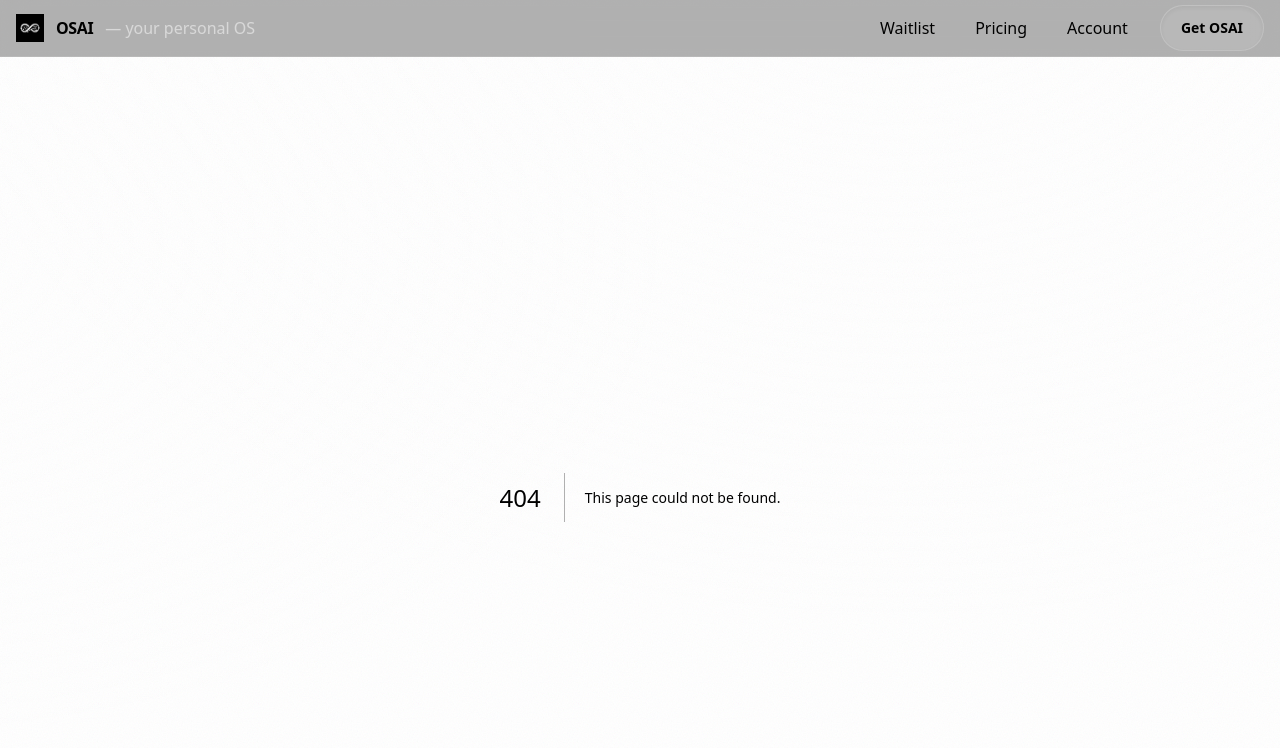
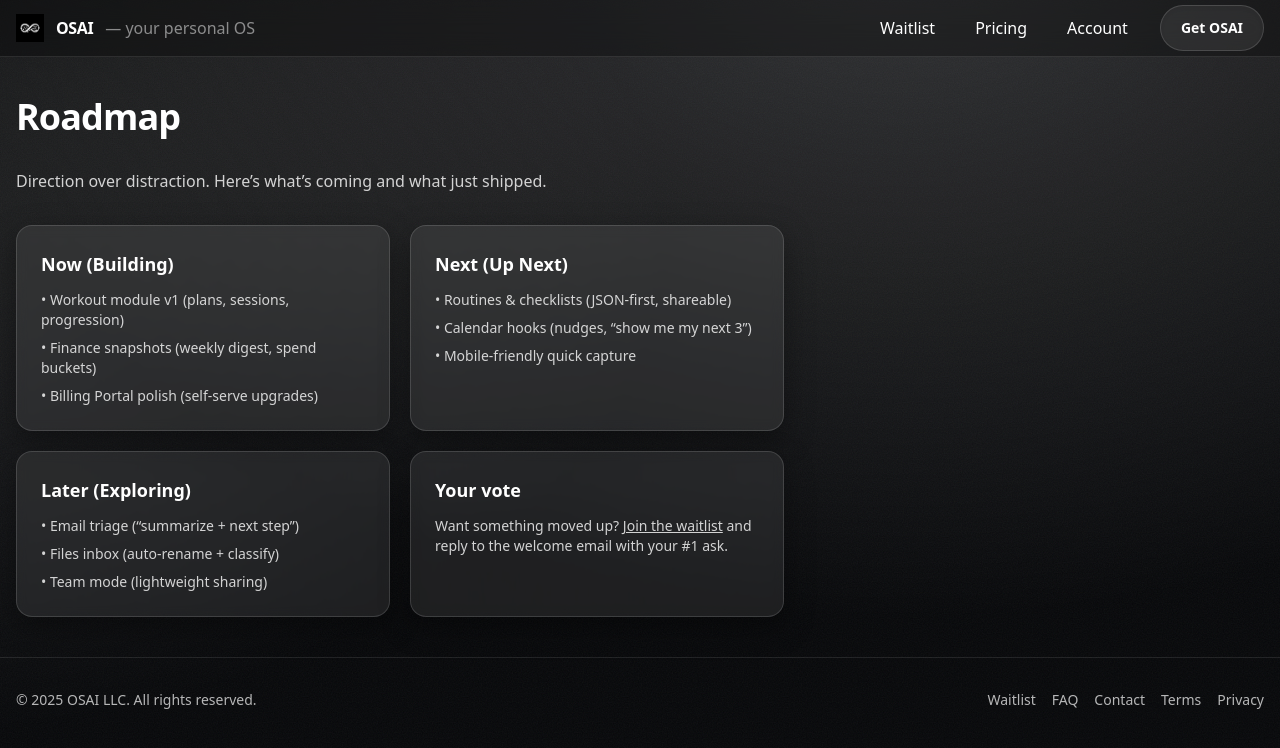
Before and after one commit to MasonIllies/OSAI, a Next.js app in the folder osai-mvp/: page /roadmap in a window 1280 px wide. Before the commit this address had no page. Shown: the top 748 px of the page. Built offline with nearby package versions, Linux system fonts and the light colour scheme.

Commit message:
Create page.tsx

```diff
--- /dev/null
+++ b/osai-mvp/app/roadmap/page.tsx
@@ -0,0 +1,46 @@
+export default function Roadmap() {
+  return (
+    <section className="space-y-8 max-w-3xl">
+      <h1 className="text-4xl font-bold tracking-tight">Roadmap</h1>
+      <p className="text-white/80">
+        Direction over distraction. Here’s what’s coming and what just shipped.
+      </p>
+
+      <div className="grid md:grid-cols-2 gap-5">
+        <div className="card p-6">
+          <h2 className="text-lg font-semibold">Now (Building)</h2>
+          <ul className="mt-3 space-y-2 text-sm text-white/80">
+            <li>• Workout module v1 (plans, sessions, progression)</li>
+            <li>• Finance snapshots (weekly digest, spend buckets)</li>
+            <li>• Billing Portal polish (self-serve upgrades)</li>
+          </ul>
+        </div>
+
+        <div className="card p-6">
+          <h2 className="text-lg font-semibold">Next (Up Next)</h2>
+          <ul className="mt-3 space-y-2 text-sm text-white/80">
+            <li>• Routines & checklists (JSON-first, shareable)</li>
+            <li>• Calendar hooks (nudges, “show me my next 3”)</li>
+            <li>• Mobile-friendly quick capture</li>
+          </ul>
+        </div>
+
+        <div className="card p-6">
+          <h2 className="text-lg font-semibold">Later (Exploring)</h2>
+          <ul className="mt-3 space-y-2 text-sm text-white/80">
+            <li>• Email triage (“summarize + next step”)</li>
+            <li>• Files inbox (auto-rename + classify)</li>
+            <li>• Team mode (lightweight sharing)</li>
+          </ul>
+        </div>
+
+        <div className="card p-6">
+          <h2 className="text-lg font-semibold">Your vote</h2>
+          <p className="mt-3 text-sm text-white/80">
+            Want something moved up? <a className="underline" href="/waitlist">Join the waitlist</a> and reply to the welcome email with your #1 ask.
+          </p>
+        </div>
+      </div>
+    </section>
+  );
+}
```
